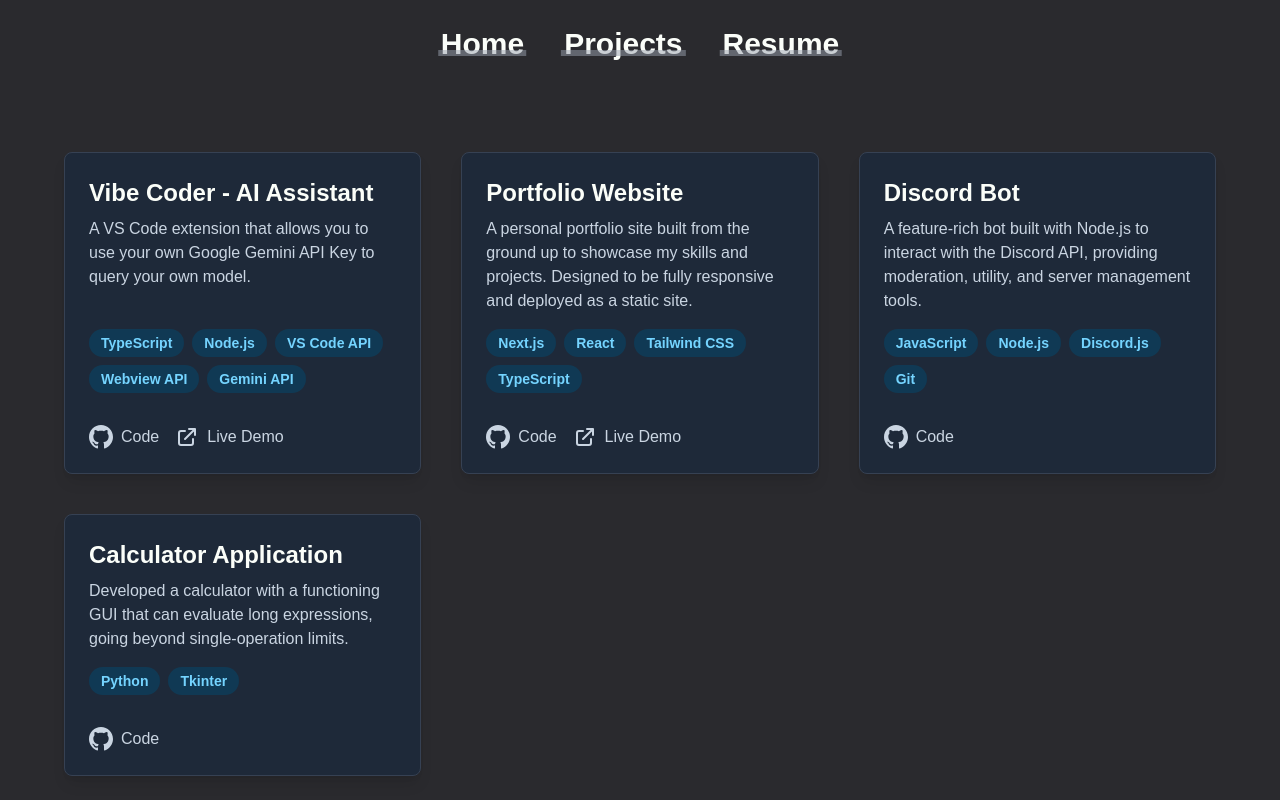
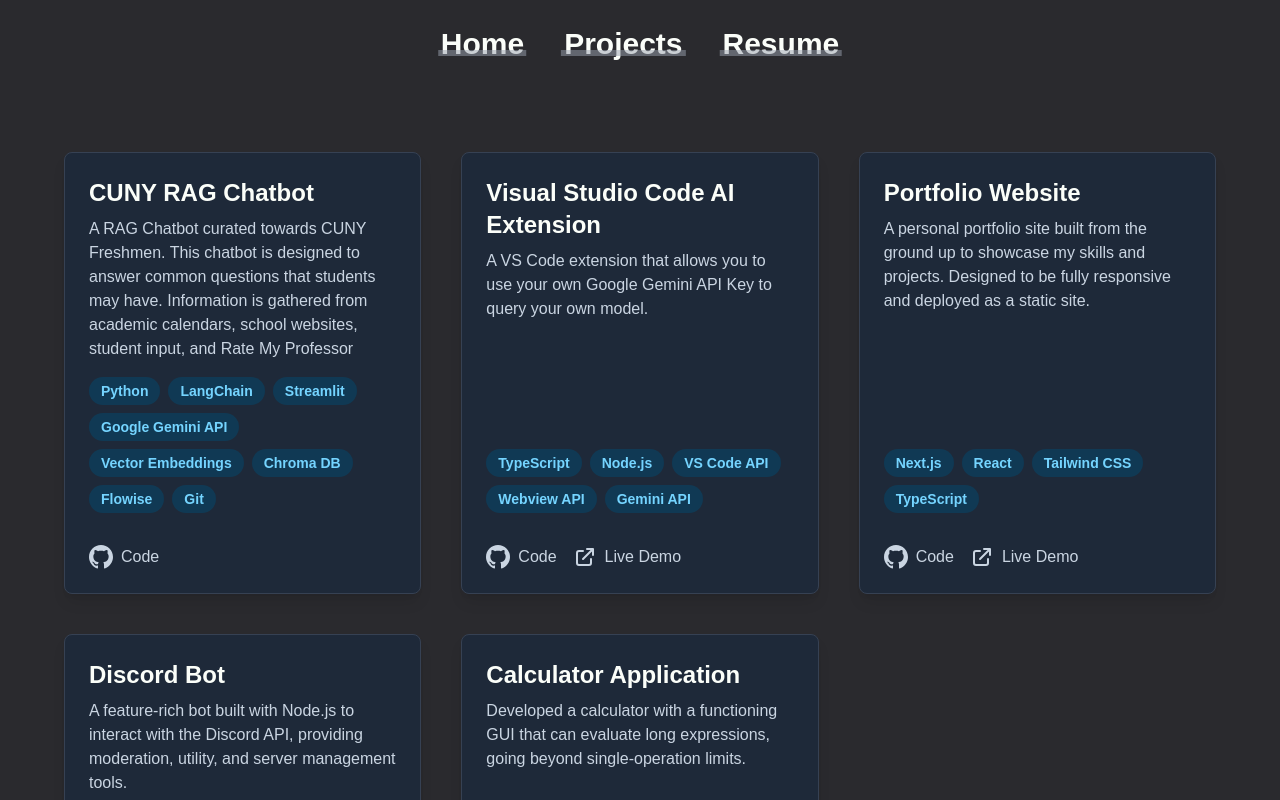
Before and after one commit to sadithussain/sadithussain.github.io, a Next.js app: page /projects in a window 1280 px wide. Shown: the top 800 px of the page. Built offline with nearby package versions, Linux system fonts and the light colour scheme.

Commit message:
Added CUNY RAG Chatbot project
Look at my GitHub repository for this project.

```diff
--- a/app/page.tsx
+++ b/app/page.tsx
@@ -34,8 +34,8 @@
 
           {/* Final call-to-action paragraph */}
           <p className="pt-4 text-lg font-semibold md:text-xl">
-            I&apos;d love to talk, so if you want to get in contact, refer to my
-            contact section or click the icons below!
+            I&apos;d love to talk, so if you want to get in contact, click the
+            icons below!
           </p>
           <div className="flex items-center justify-center space-x-6 pt-6 md:justify-start">
             {/* LinkedIn Icon */}
--- a/app/projects/page.tsx
+++ b/app/projects/page.tsx
@@ -2,7 +2,24 @@
 
 const projectData = [
   {
-    title: "Vibe Coder - AI Assistant",
+    title: "CUNY RAG Chatbot",
+    description:
+      "A RAG Chatbot curated towards CUNY Freshmen. This chatbot is designed to answer common questions that students may have. Information is gathered from academic calendars, school websites, student input, and Rate My Professor",
+    technologies: [
+      "Python",
+      "LangChain",
+      "Streamlit",
+      "Google Gemini API",
+      "Vector Embeddings",
+      "Chroma DB",
+      "Flowise",
+      "Git",
+    ],
+    githubLink: "https://github.com/sadithussain/cuny-chatbot", // <-- Replace with your actual repo link
+    liveLink: null, // You can link to the VS Code Marketplace page here once it's published
+  },
+  {
+    title: "Visual Studio Code AI Extension",
     description:
       "A VS Code extension that allows you to use your own Google Gemini API Key to query your own model.",
     technologies: [
```
